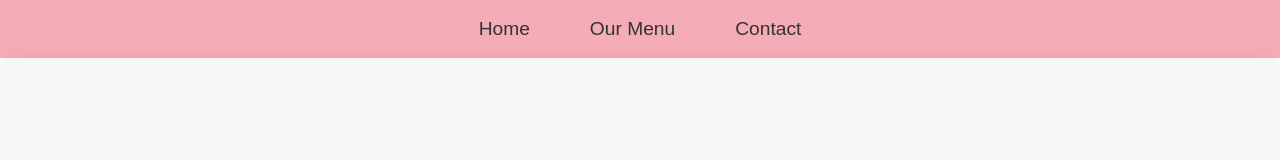
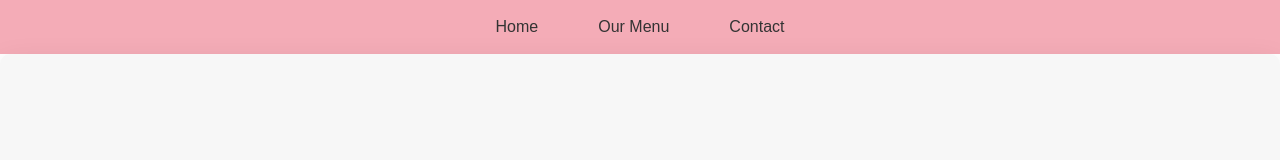
Before and after one commit to claudia-mitchell/cupcake-website, a plain HTML site: page index.html in a window 1280 px wide. Shown: the top 160 px of the page. Drawn offline with Linux system fonts and the light colour scheme; a web font is replaced by a local one.

Commit message:
nav bar size updated

```diff
--- a/css/style.css
+++ b/css/style.css
@@ -50,7 +50,7 @@ h2 {
 .nav-bar a {
     text-decoration: none;
     color: #333;
-    font-size: 1.2rem;
+    font-size: 1rem;
     padding: 8px 15px;
     transition: background-color 0.4s ease;
     border-radius: 30px;
```
